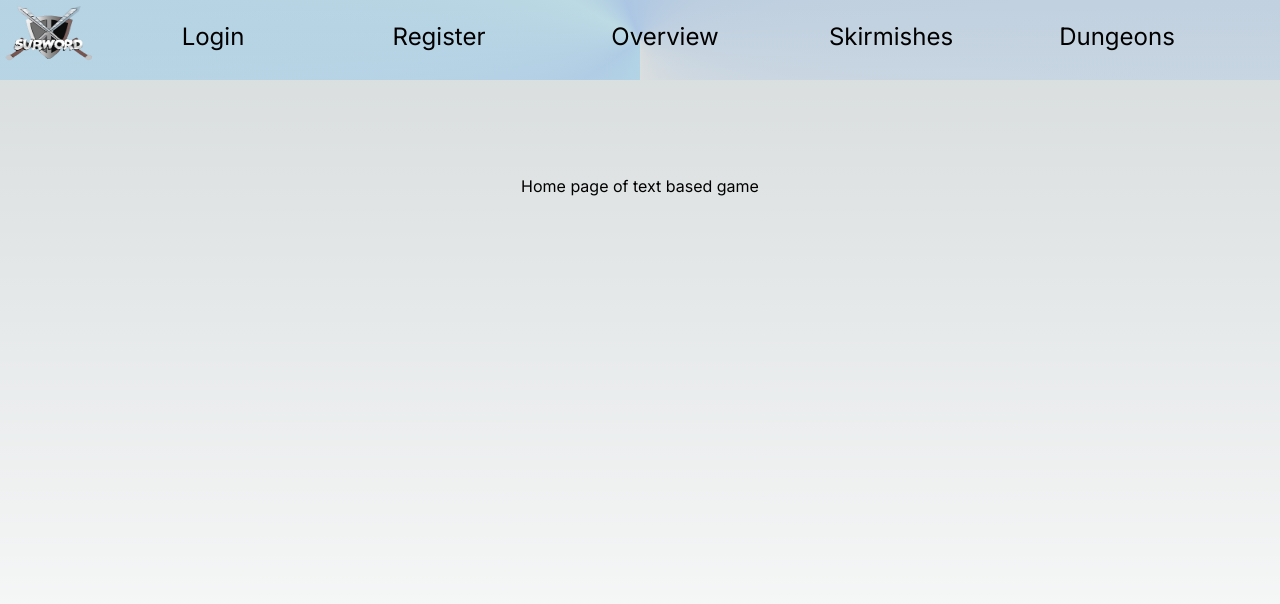
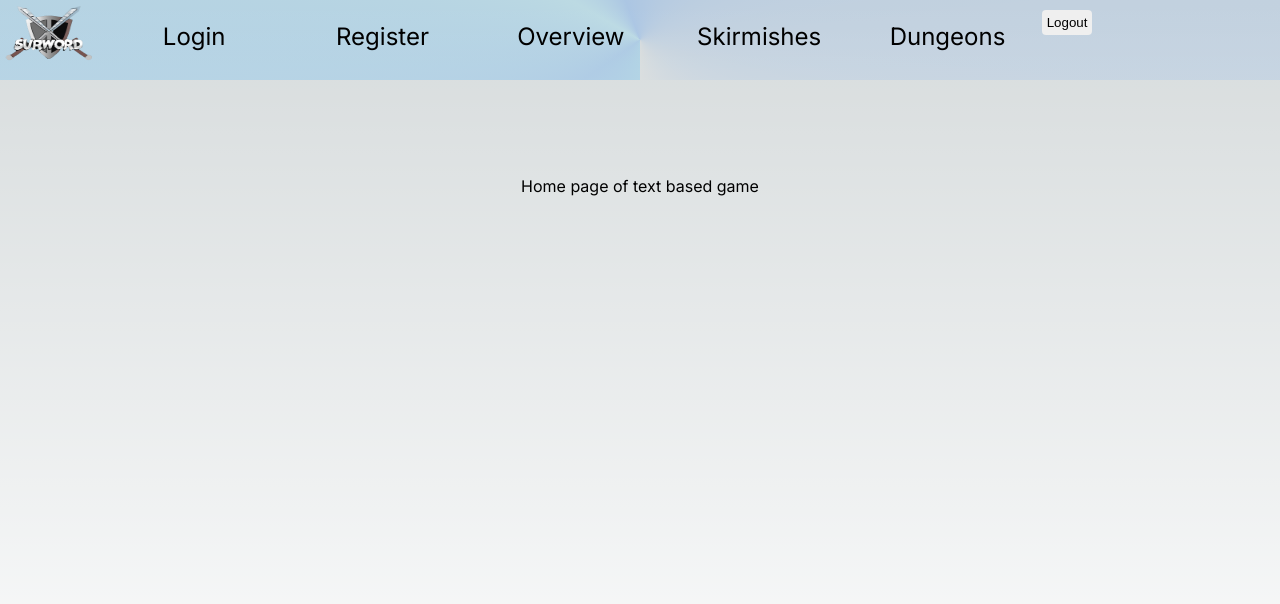
Before and after one commit to Darosss/text-based-game-client, a Next.js app: page / in a window 1280 px wide. Shown: the top 604 px of the page. Built offline with nearby package versions, Linux system fonts and the light colour scheme; no server answers.

Commit message:
feat: add prototype logout button

```diff
--- /dev/null
+++ b/src/components/auth/logout-button.tsx
@@ -0,0 +1,14 @@
+import Cookies from "js-cookie";
+import { Button } from "../common/button";
+import { COOKIE_TOKEN_NAME } from "@/api/fetch";
+import { useRouter } from "next/navigation";
+
+export const LogoutButton = () => {
+  const router = useRouter();
+  const handleOnLogout = () => {
+    Cookies.remove(COOKIE_TOKEN_NAME);
+    router.replace("/auth/login");
+  };
+
+  return <Button onClick={handleOnLogout}> Logout </Button>;
+};
--- a/src/components/navigation/menu-links.tsx
+++ b/src/components/navigation/menu-links.tsx
@@ -1,5 +1,6 @@
 import Link from "next/link";
 import styles from "./menu-links.module.scss";
+import { LogoutButton } from "../auth/logout-button";
 
 export const MenuLinks: () => JSX.Element = () => {
   return (
@@ -30,6 +31,10 @@ export const MenuLinks: () => JSX.Element = () => {
           <p>Dungeons</p>
         </Link>
       </li>
+
+      <li>
+        <LogoutButton />
+      </li>
     </ul>
   );
 };
```
